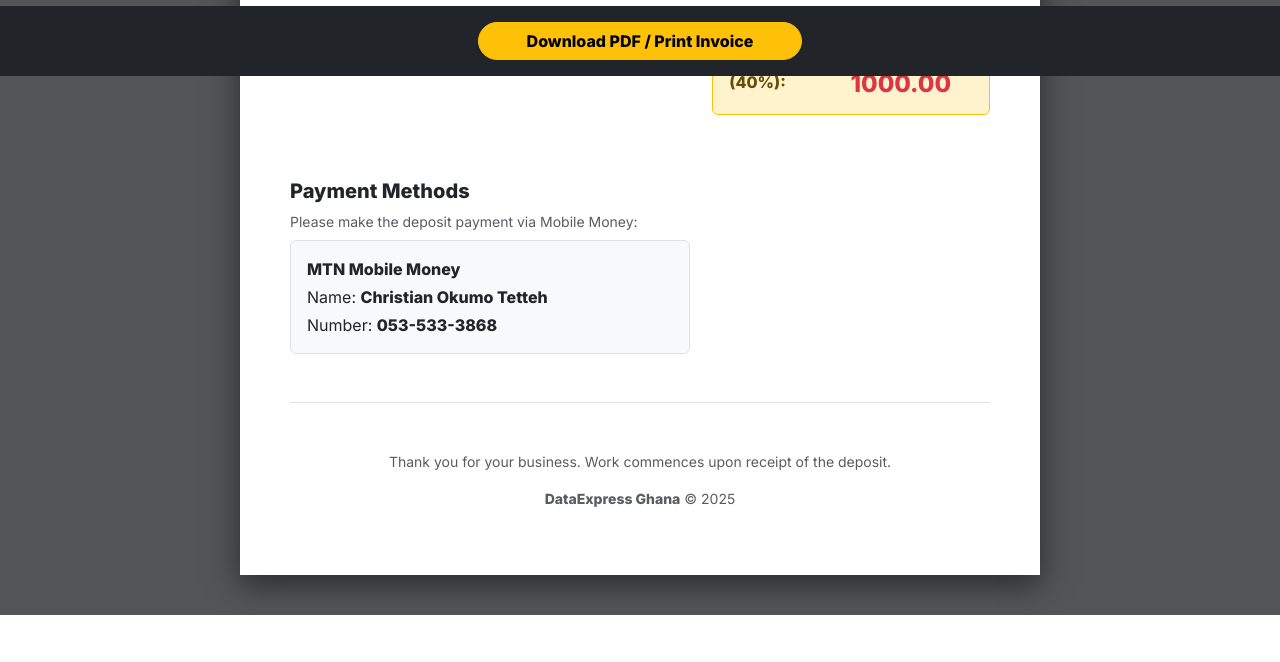
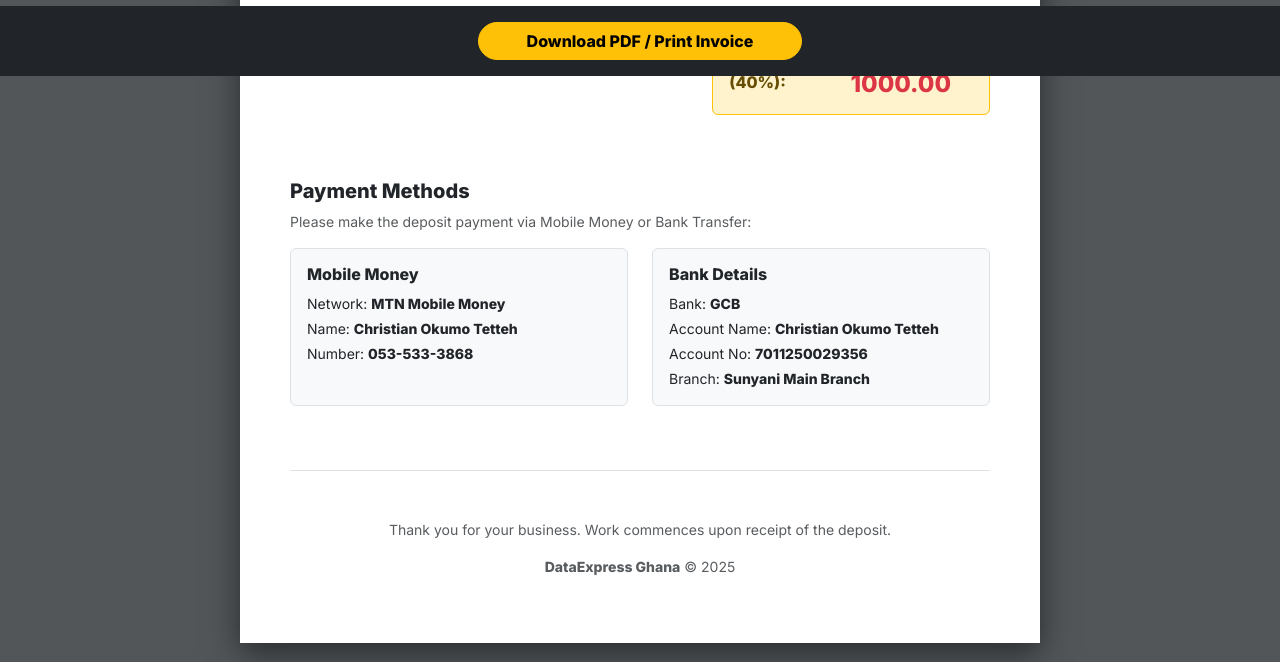
Before and after one commit to Chris-hub100/data-express, a Flask app: page /invoice in a window 1280 px wide. Shown: the part 724-1386 px from the top of the page. Before the commit the page ends 1339 px from the top, so only its background shows below. Run offline with Flask 3, Linux system fonts and the light colour scheme.

Commit message:
Support Update_9

```diff
--- a/templates/invoice.html
+++ b/templates/invoice.html
@@ -111,15 +111,31 @@
             </div>
         </div>
 
-        <!-- PAYMENT INFO -->
         <div class="mb-5">
             <h5 class="fw-bold">Payment Methods</h5>
-            <p class="text-muted small mb-2">Please make the deposit payment via Mobile Money:</p>
+            <p class="text-muted small mb-3">Please make the deposit payment via Mobile Money or Bank Transfer:</p>
 
-            <div class="border p-3 rounded bg-light" style="max-width: 400px;">
-                <p class="mb-1"><strong>MTN Mobile Money</strong></p>
-                <p class="mb-1">Name: <strong>Christian Okumo Tetteh</strong></p>
-                <p class="mb-0">Number: <strong>053-533-3868</strong></p>
+            <div class="row">
+                <!-- Mobile Money -->
+                <div class="col-md-6 mb-3">
+                    <div class="border p-3 rounded bg-light h-100">
+                        <h6 class="fw-bold text-dark mb-2">Mobile Money</h6>
+                        <p class="mb-1 small">Network: <strong>MTN Mobile Money</strong></p>
+                        <p class="mb-1 small">Name: <strong>Christian Okumo Tetteh</strong></p>
+                        <p class="mb-0 small">Number: <strong>053-533-3868</strong></p>
+                    </div>
+                </div>
+
+                <!-- Bank Transfer -->
+                <div class="col-md-6 mb-3">
+                    <div class="border p-3 rounded bg-light h-100">
+                        <h6 class="fw-bold text-dark mb-2">Bank Details</h6>
+                        <p class="mb-1 small">Bank: <strong>GCB</strong></p>
+                        <p class="mb-1 small">Account Name: <strong>Christian Okumo Tetteh</strong></p>
+                        <p class="mb-1 small">Account No: <strong>7011250029356</strong></p>
+                        <p class="mb-0 small">Branch: <strong>Sunyani Main Branch</strong></p>
+                    </div>
+                </div>
             </div>
         </div>
 
```
